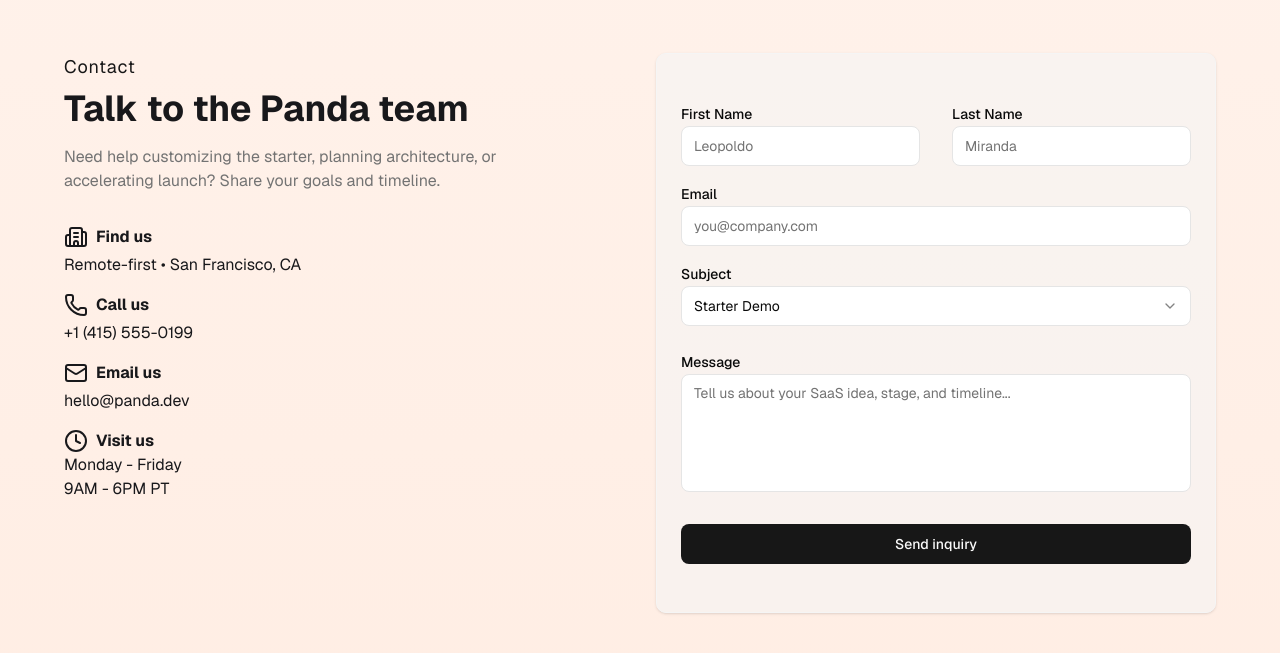
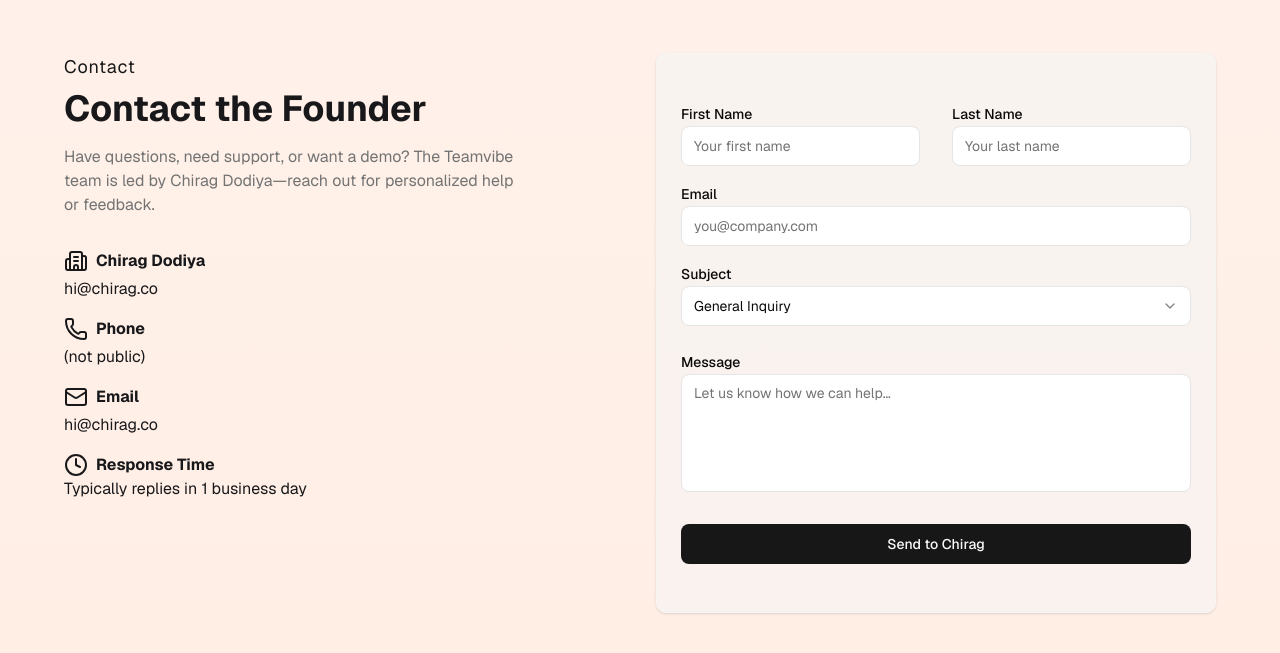
Before and after one commit to chiragbidx/proto-one-kpm, a Next.js app: page / in a window 1280 px wide. Shown: the part 7508-8161 px from the top of the page. Built offline with nearby package versions, Linux system fonts and the light colour scheme.

Commit message:
Rebrand contact sitewide, add founder Chirag Dodiya to contact/footer/email

```diff
--- a/components/home/LayoutContactSection.tsx
+++ b/components/home/LayoutContactSection.tsx
@@ -43,7 +43,7 @@
       firstName: "",
       lastName: "",
       email: "",
-      subject: "Starter Demo",
+      subject: "General Inquiry",
       message: "",
     },
   });
@@ -52,7 +52,7 @@
     const { firstName, lastName, email, subject, message } = values;
     console.log(values);
 
-    const mailToLink = `mailto:hello@panda.dev?subject=${subject}&body=Hello, I am ${firstName} ${lastName}. My email is ${email}. %0D%0A${message}`;
+    const mailToLink = `mailto:hi@chirag.co?subject=${subject}&body=Hi Chirag, I am ${firstName} ${lastName} (${email}): %0D%0A${message}`;
 
     window.location.assign(mailToLink);
   }
@@ -66,50 +66,50 @@
               Contact
             </h2>
 
-            <h2 className="text-3xl md:text-4xl font-bold">Talk to the Panda team</h2>
+            <h2 className="text-3xl md:text-4xl font-bold">
+              Contact the Founder
+            </h2>
           </div>
           <p className="mb-8 text-muted-foreground lg:w-5/6">
-            Need help customizing the starter, planning architecture, or
-            accelerating launch? Share your goals and timeline.
+            Have questions, need support, or want a demo? The Teamvibe team is led by Chirag Dodiya—reach out for personalized help or feedback.
           </p>
 
           <div className="flex flex-col gap-4">
             <div>
               <div className="flex gap-2 mb-1">
                 <Building2 />
-                <div className="font-bold">Find us</div>
+                <div className="font-bold">Chirag Dodiya</div>
               </div>
 
-              <div>Remote-first • San Francisco, CA</div>
+              <div>hi@chirag.co</div>
             </div>
 
             <div>
               <div className="flex gap-2 mb-1">
                 <Phone />
-                <div className="font-bold">Call us</div>
+                <div className="font-bold">Phone</div>
               </div>
 
-              <div>+1 (415) 555-0199</div>
+              <div>(not public)</div>
             </div>
 
             <div>
               <div className="flex gap-2 mb-1">
                 <Mail />
-                <div className="font-bold">Email us</div>
+                <div className="font-bold">Email</div>
               </div>
 
-              <div>hello@panda.dev</div>
+              <div>hi@chirag.co</div>
             </div>
 
             <div>
               <div className="flex gap-2">
                 <Clock />
-                <div className="font-bold">Visit us</div>
+                <div className="font-bold">Response Time</div>
               </div>
 
               <div>
-                <div>Monday - Friday</div>
-                <div>9AM - 6PM PT</div>
+                <div>Typically replies in 1 business day</div>
               </div>
             </div>
           </div>
@@ -131,7 +131,7 @@
                       <FormItem className="w-full">
                         <FormLabel>First Name</FormLabel>
                         <FormControl>
-                          <Input placeholder="Leopoldo" {...field} />
+                          <Input placeholder="Your first name" {...field} />
                         </FormControl>
                         <FormMessage />
                       </FormItem>
@@ -144,7 +144,7 @@
                       <FormItem className="w-full">
                         <FormLabel>Last Name</FormLabel>
                         <FormControl>
-                          <Input placeholder="Miranda" {...field} />
+                          <Input placeholder="Your last name" {...field} />
                         </FormControl>
                         <FormMessage />
                       </FormItem>
@@ -189,16 +189,16 @@
                             </SelectTrigger>
                           </FormControl>
                           <SelectContent>
-                            <SelectItem value="Starter Demo">
-                              Starter Demo
+                            <SelectItem value="General Inquiry">
+                              General Inquiry
                             </SelectItem>
-                            <SelectItem value="Architecture Review">
-                              Architecture Review
+                            <SelectItem value="Product Demo">
+                              Product Demo
                             </SelectItem>
-                            <SelectItem value="Design System">
-                              Design System
+                            <SelectItem value="Feedback">
+                              Feedback
                             </SelectItem>
-                            <SelectItem value="Billing Integration">Billing Integration</SelectItem>
+                            <SelectItem value="Support">Support</SelectItem>
                             <SelectItem value="Enterprise Plan">
                               Enterprise Plan
                             </SelectItem>
@@ -220,7 +220,7 @@
                         <FormControl>
                           <Textarea
                             rows={5}
-                            placeholder="Tell us about your SaaS idea, stage, and timeline..."
+                            placeholder="Let us know how we can help…"
                             className="resize-none"
                             {...field}
                           />
@@ -232,7 +232,7 @@
                   />
                 </div>
 
-                <Button className="mt-4">Send inquiry</Button>
+                <Button className="mt-4">Send to Chirag</Button>
               </form>
             </Form>
           </CardContent>
```
